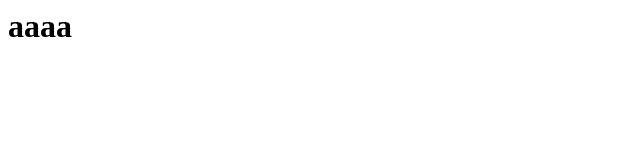
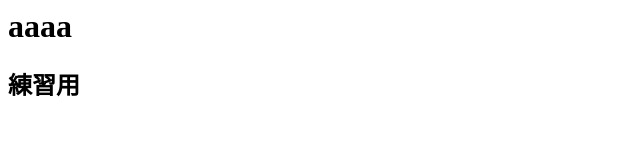
Before and after one commit to naoki-kimura/git_lesson2, a plain HTML site: page index.html in a window 1280 px wide. Shown: the whole page, without its empty margins (0-640 px from the left). Drawn offline with Linux system fonts and the light colour scheme.

Commit message:
git_practice2

```diff
--- a/index.html
+++ b/index.html
@@ -1 +1,2 @@
 <h1>aaaa</h1>
+<h2>練習用</h2>
```
